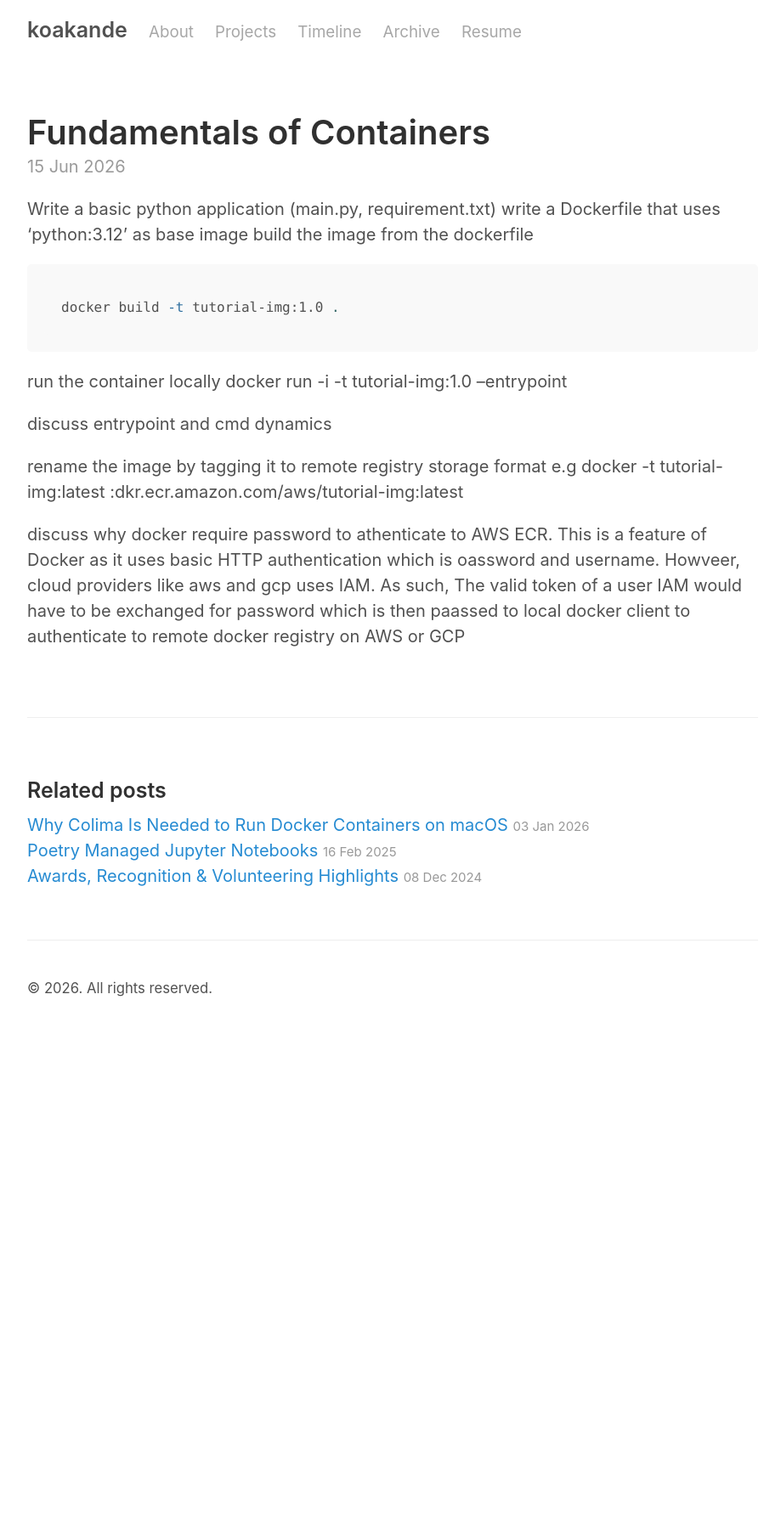
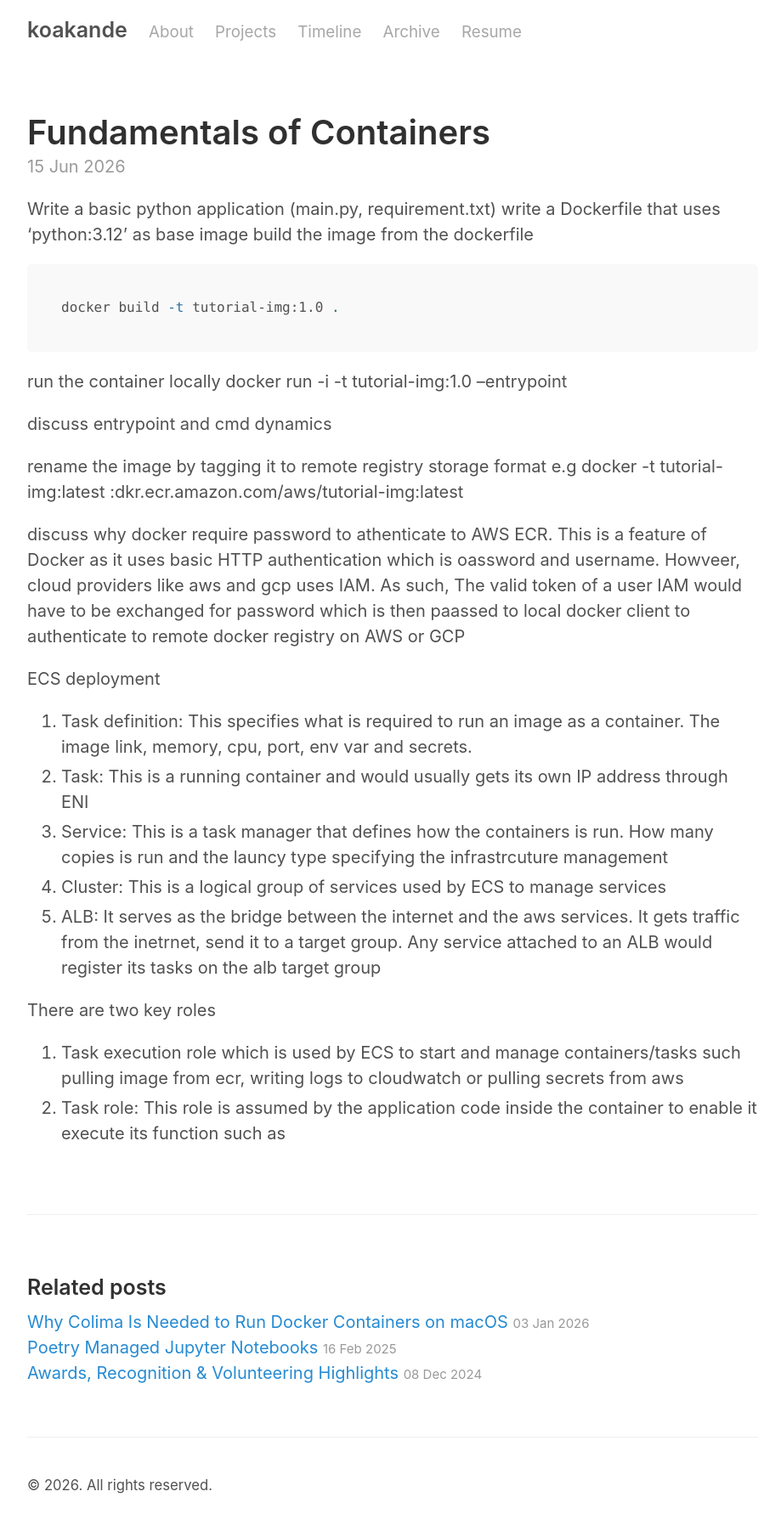
Before and after one commit to kbakande/kbakande.github.io, a Jekyll site: the page built from _posts/2026-06-15-fundamentals-of-containers.md, in a window 1280 px wide. Shown: the whole page at 85% size, without its empty margins (178-1097 px from the left). Built offline with Jekyll 4.4.1, drawn with Linux system fonts in a browser that asks for light colours; before the commit the page ends 1217 px from its top, so only the background shows below that.

Commit message:
adds container post

```diff
--- a/_posts/2026-06-15-fundamentals-of-containers.md
+++ b/_posts/2026-06-15-fundamentals-of-containers.md
@@ -20,3 +20,14 @@ docker -t tutorial-img:latest <account_no>:dkr.ecr.amazon.com/aws/tutorial-img:l
 
 discuss why docker require password to athenticate to AWS ECR. This is a feature of
 Docker as it uses basic HTTP authentication which is oassword and username. Howveer, cloud providers like aws and gcp uses IAM. As such, The valid token of a user IAM would have to be exchanged for password which is then paassed to local docker client to authenticate to remote docker registry on AWS or GCP
+
+ECS deployment
+1. Task definition: This specifies what is required to run an image as a container. The image link, memory, cpu, port, env var and secrets.
+2. Task: This is a running container and would usually gets its own IP address through ENI
+3. Service: This is a task manager that defines how the containers is run. How many copies is run and the launcy type specifying the infrastrcuture management
+4. Cluster: This is a logical group of services used by ECS to manage services
+5. ALB: It serves as the bridge between the internet and the aws services. It gets traffic from the inetrnet, send it to a target group. Any service attached to an ALB would register its tasks on the alb target group
+
+There are two key roles
+1. Task execution role which is used by ECS to start and manage containers/tasks such pulling image from ecr, writing logs to cloudwatch or pulling secrets from aws
+2. Task role: This role is assumed by the application code inside the container to enable it execute its function such as
```
